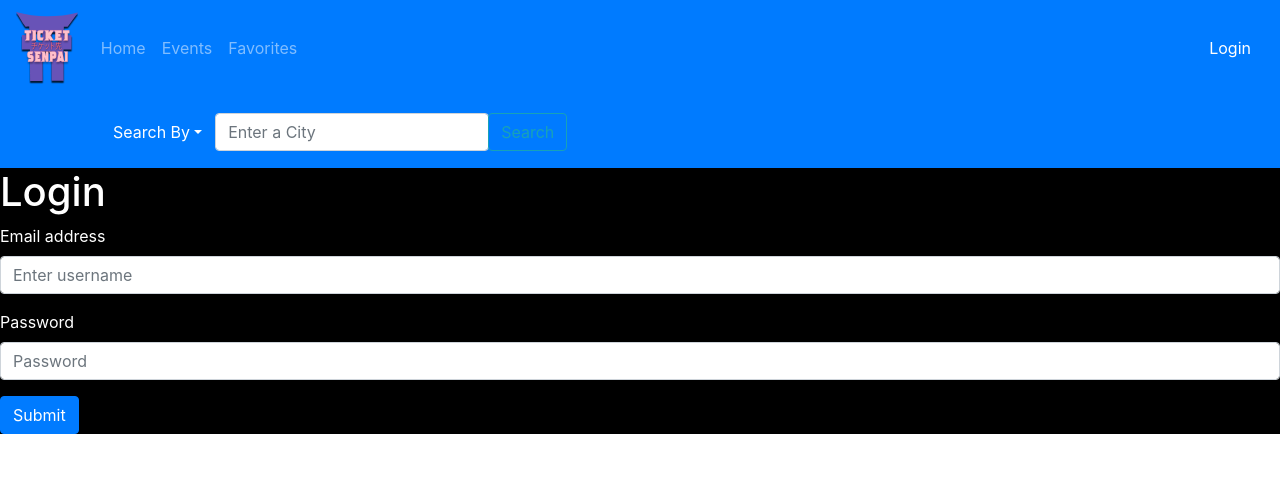
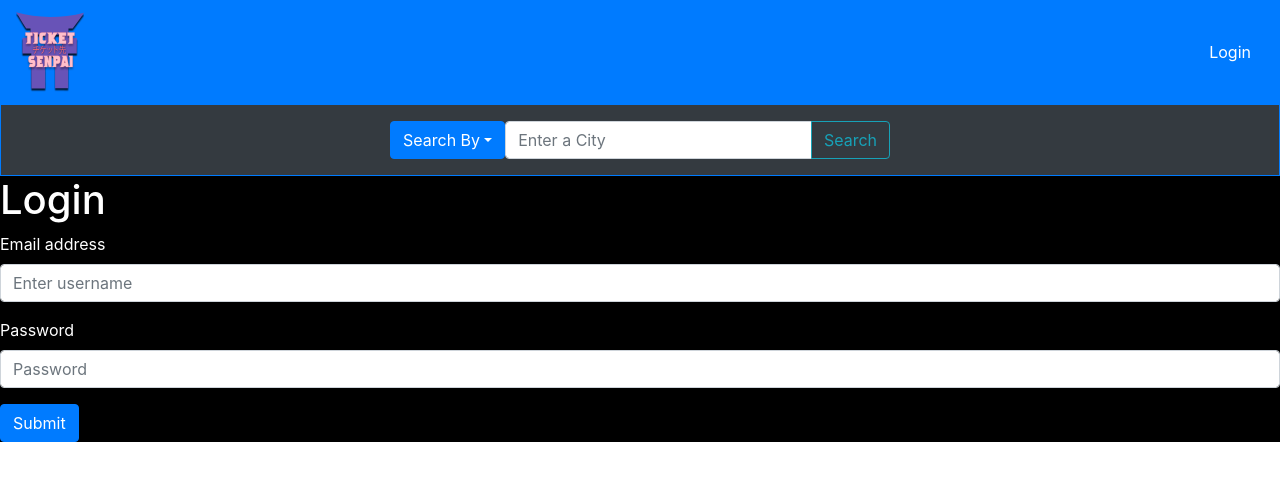
Before and after one commit to MattChale123/Ticket-Senpai, a React (Create React App) app in the folder client/: page /login in a window 1280 px wide. Shown: the top 480 px of the page. Built offline with nearby package versions, Linux system fonts and the light colour scheme.

Commit message:
add styling to navbar with centered search bar, Link tags to logo and login button

```diff
--- a/client/package.json
+++ b/client/package.json
@@ -3,6 +3,7 @@
   "version": "0.1.0",
   "private": true,
   "dependencies": {
+    "@googlemaps/js-api-loader": "^1.11.4",
     "@testing-library/jest-dom": "^5.11.10",
     "@testing-library/react": "^11.2.6",
     "@testing-library/user-event": "^12.8.3",
--- a/client/src/App.css
+++ b/client/src/App.css
@@ -23,6 +23,19 @@
 .searchBar {
   display: flex;
   flex-direction: row;
+  justify-content: center;
+  width: 500px;
+  max-width: 100%;
+  margin: 0 auto;
+}
+
+.cityForm .input-group .form-control {
+  flex-grow: 1;
+}
+
+.cityForm {
+  display: flex;
+  width: 100%;
 }
 
 .seatGeekLogo{
--- a/client/src/components/Navigation.css
+++ b/client/src/components/Navigation.css
@@ -6,6 +6,16 @@
 }
 
 .senpaiLogo {
-    max-width: 5em;
-    max-height: 5em;
+    max-width: 5.5em;
+    max-height: 5.5em;
+    display: flex;
+    cursor: pointer;
 }
+
+.search-bar {
+    display: flex;
+    flex-direction: row;
+    align-items: center;
+    align-content: center;
+    width: 100vw;
+  }
--- a/client/src/components/Navigation.js
+++ b/client/src/components/Navigation.js
@@ -1,7 +1,7 @@
 import React from 'react';
 import { Button, Col, Container, Form, FormControl, Nav, Navbar } from 'react-bootstrap';
 import { useDispatch, useSelector } from 'react-redux';
-import { Link } from 'react-router-dom';
+import { Link, useHistory } from 'react-router-dom';
 import { setUser } from '../redux/actions';
 import SearchBar from './SearchBar'
 import './Navigation.css';
@@ -20,23 +20,22 @@ const Navigation = () => {
             })
     }
 
+    const history = useHistory();
+
+    const handleClick = (pageURL) => {
+        history.push(pageURL);
+    }
+
     return (
         <>
         <Navbar collapseOnSelect expand="sm" bg="primary" variant="dark" className="navbar-and-search">
                 <Navbar.Toggle aria-controls='responsive-navbar-nav' />
                 <Navbar.Collapse id='responsive-navbar-nav'>
-                    <img class="senpaiLogo" src={senpaiLogo} alt=""></img>
-                    <Col>
-                        <Nav className="mr-auto">
-                        <Nav.Link href="#home">Home</Nav.Link>
-                        <Nav.Link href="#events">Events</Nav.Link>
-                        <Nav.Link href="#favorites">Favorites</Nav.Link>
-                        </Nav>
-                    </Col>
+                        <img onClick={() => handleClick('/')}  className="senpaiLogo" src={senpaiLogo} alt=""></img>
                     </Navbar.Collapse>
                     {user ? (
                         <Col className="text-right">
-                            <Button color='inherit' onClick={logout}>Logout</Button>
+                            <Button color='inherit' onClick={() => handleClick('/login')}>Logout</Button>
                         </Col>
                     ) : (
                         <div>
@@ -45,13 +44,7 @@ const Navigation = () => {
                     )
                 }
                 </Navbar>
-                <div className="bg-primary border border-primary navbar-and-search">
-                <Container>
-                    <Col>
-                        <SearchBar />
-                    </Col>
-                </Container>
-                </div>
+                <SearchBar />
         </>
     )
 }
--- a/client/src/components/SearchBar.js
+++ b/client/src/components/SearchBar.js
@@ -46,7 +46,9 @@ export default function SearchBar() {
     }
 
     return (
-        <div className="searchBar mt-3">
+        <div className="bg-dark border border-primary">
+
+        <div className="searchBar mt-3 ">
             <DropdownButton
                 alignRight
                 title="Search By"
@@ -56,12 +58,11 @@ export default function SearchBar() {
                 <Dropdown.Item eventKey="City">City</Dropdown.Item>
                 <Dropdown.Item eventKey="Performer">Performer</Dropdown.Item>
             </DropdownButton>
-            <div>
                 {
                     searchCityForm && searchDefault ? (
                         <Form onSubmit={handleSubmitCity} className="cityForm">
                             <InputGroup className="mb-3 inputGrp">
-                                <div>
+
                                     <FormControl
                                         placeholder="Enter a City"
                                         aria-label="Enter a City"
@@ -69,20 +70,16 @@ export default function SearchBar() {
                                         value={searchParam}
                                         required
                                     />
-                                </div>
-                                <div>
                                     <InputGroup.Append>
                                         <Button type="submit" variant="outline-info">
                                             Search
-                                            </Button>
+                                        </Button>
                                     </InputGroup.Append>
-                                </div>
                             </InputGroup>
                         </Form>
                     ) : (
                         <Form onSubmit={handleSubmitPerformer} className="cityForm">
                             <InputGroup className="mb-3 inputGrp">
-                                <div>
                                     <FormControl
                                         placeholder="Enter a Performer"
                                         aria-label="Enter a Performer"
@@ -90,19 +87,16 @@ export default function SearchBar() {
                                         value={searchParam}
                                         required
                                     />
-                                </div>
-                                <div>
                                     <InputGroup.Append>
                                         <Button type="submit" variant="outline-info">
                                             Search
                                         </Button>
                                     </InputGroup.Append>
-                                </div>
                             </InputGroup>
                         </Form>
                     )
                 }
-            </div>
+        </div>
         </div>
     )
 }
--- a/client/src/pages/Register.js
+++ b/client/src/pages/Register.js
@@ -1,7 +1,7 @@
 import React, { useState } from 'react'
 import { useHistory } from 'react-router'
 import { Button, Col, Form, FormControl, InputGroup } from 'react-bootstrap'
-import background from '../img/register-page.jpeg'
+import background from '../components/senpailogopurple.svg';
 
 export default function Register() {
     const [ error, setError ] = useState('')
```
Also changed, not shown: 1 other file (tests, documents, lock files or other folders).
